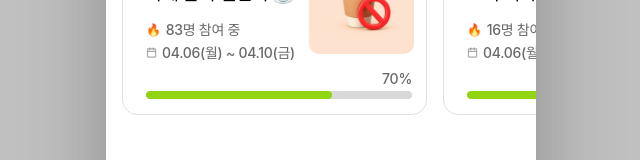
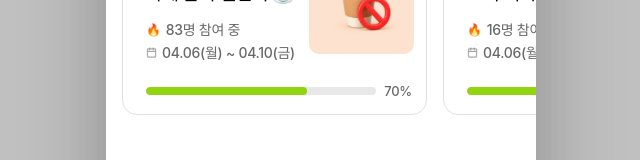
Before and after one commit to nahyune/uxui, a React (Vite) app: page /challenge in a window 1280 px wide. Shown: the part 277-437 px from the top of the page, without its empty margins (319-959 px from the left). Built offline with nearby package versions, Linux system fonts and the light colour scheme; a web font is replaced by a local one.

Commit message:
나의챌린지 프로그레스 바+% 같은 줄 row 레이아웃

```diff
--- a/src/pages/Challenge.jsx
+++ b/src/pages/Challenge.jsx
@@ -145,9 +145,11 @@ export default function Challenge() {
                 </div>
                 <div className="chal-my-thumb"><img src={c.img} alt={c.name} /></div>
                 <div className="chal-my-progress-area">
-                  <span className="chal-my-progress-pct">{c.pct}%</span>
-                  <div className="chal-my-progress-track">
-                    <div className="chal-my-progress-fill" style={{ width: `${c.pct}%` }} />
+                  <div className="chal-my-progress-row">
+                    <div className="chal-my-progress-track">
+                      <div className="chal-my-progress-fill" style={{ width: `${c.pct}%` }} />
+                    </div>
+                    <span className="chal-my-progress-pct">{c.pct}%</span>
                   </div>
                 </div>
               </Link>
--- a/src/styles/pages.css
+++ b/src/styles/pages.css
@@ -432,13 +432,15 @@
 /* 썸네일 */
 .chal-my-thumb { position: absolute; right: 12px; top: 16px; width: 105px; height: 105px; border-radius: 10px; overflow: hidden; }
 .chal-my-thumb img { width: 100%; height: 100%; object-fit: cover; }
-/* 프로그레스 영역 — 3px 위로 */
-.chal-my-progress-area { position: absolute; left: 23px; right: 14px; bottom: 15px; display: flex; flex-direction: column; gap: 4px; }
-/* % 텍스트 — 피그마 14px Medium #686868 우측 */
-.chal-my-progress-pct { font-size: 14px; font-weight: 500; color: #686868; letter-spacing: -0.28px; text-align: right; }
-/* 트랙 — 피그마 height:8px */
-.chal-my-progress-track { width: 100%; height: 8px; background: #D9D9D9; border-radius: 50px; overflow: hidden; }
+/* 프로그레스 영역 */
+.chal-my-progress-area { position: absolute; left: 23px; right: 14px; bottom: 15px; }
+/* 바 + % 같은 줄 */
+.chal-my-progress-row { display: flex; align-items: center; gap: 8px; }
+/* 트랙 — height:8px, flex:1 */
+.chal-my-progress-track { flex: 1; height: 8px; background: #E8E8E8; border-radius: 50px; overflow: hidden; }
 .chal-my-progress-fill { height: 100%; background: #90D50F; border-radius: 50px; }
+/* % 텍스트 — 13px Medium #686868 */
+.chal-my-progress-pct { font-size: 13px; font-weight: 500; color: #686868; letter-spacing: -0.26px; white-space: nowrap; flex-shrink: 0; }
 
 /* 지금 참여하세요 카드 */
 .chal-join-card {
```
